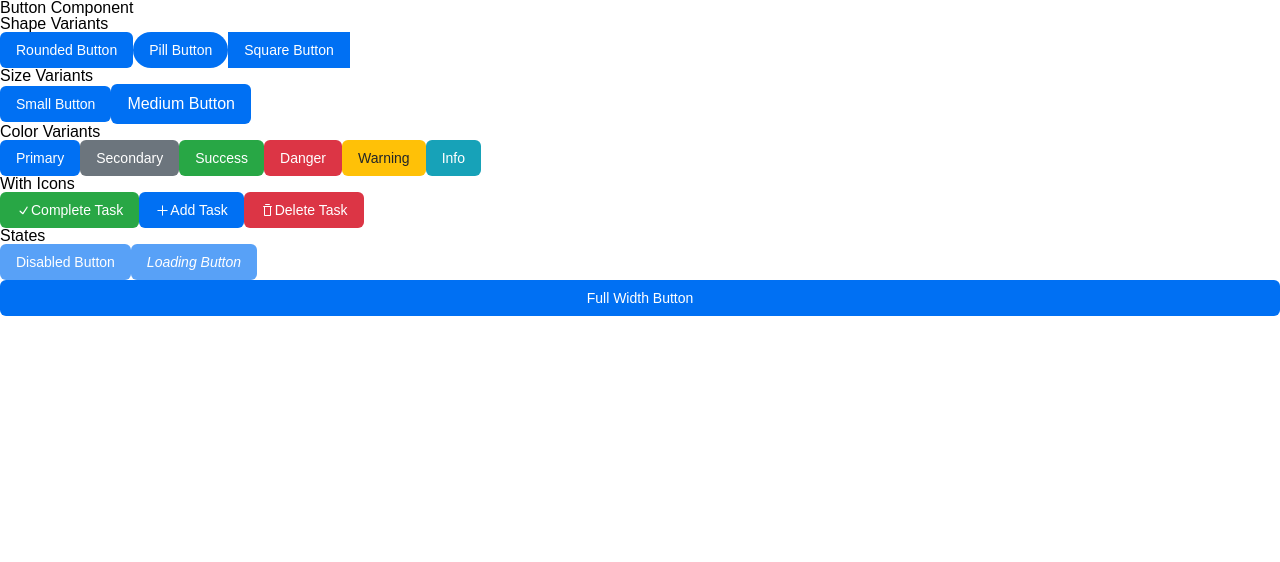
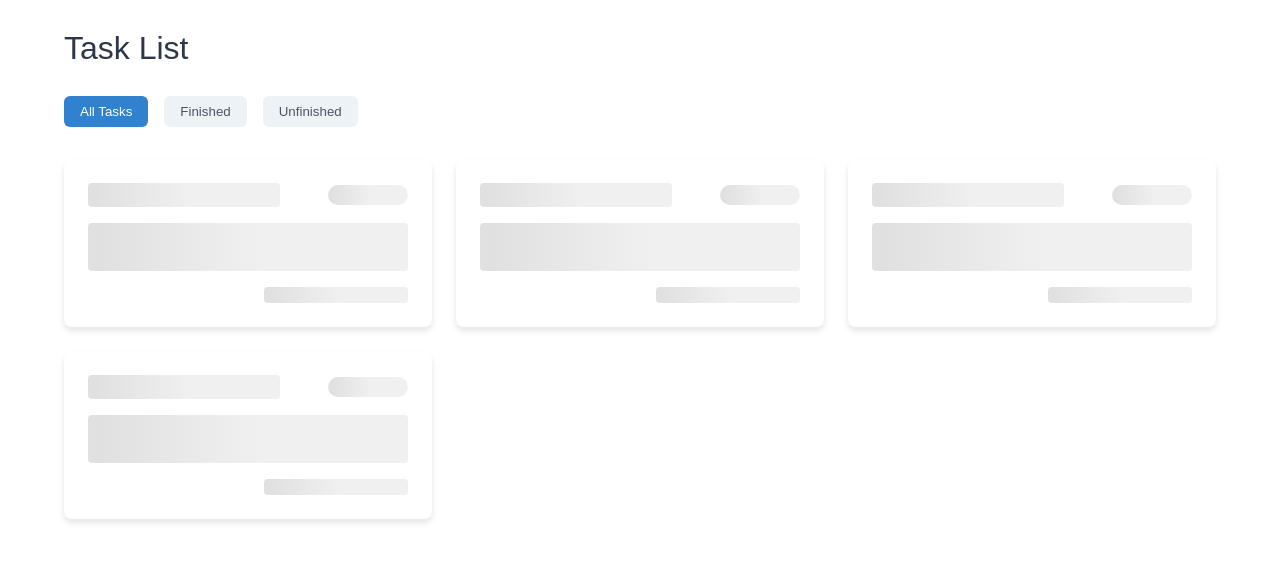
Before and after one commit to mdayat/fe-dot, a React (Vite) app: page / in a window 1280 px wide. Shown: the top 562 px of the page. Built offline with nearby package versions, Linux system fonts and the light colour scheme.

Commit message:
create task list, task card, task card skeleton, task filter, and task list empty

```diff
--- a/package.json
+++ b/package.json
@@ -12,6 +12,7 @@
   "dependencies": {
     "@radix-ui/react-icons": "^1.3.2",
     "@types/node": "^22.15.0",
+    "date-fns": "^4.1.0",
     "react": "^19.0.0",
     "react-dom": "^19.0.0",
     "react-router": "^7.5.2",
--- /dev/null
+++ b/src/components/TaskCard.tsx
@@ -0,0 +1,79 @@
+import styled from "styled-components";
+import type { Task } from "../pages/home";
+import { format } from "date-fns";
+
+const StyledTaskCard = styled.div`
+  background-color: white;
+  border-radius: 0.5rem;
+  box-shadow: 0 4px 6px rgba(0, 0, 0, 0.1);
+  padding: 1.5rem;
+  transition: transform 0.2s ease, box-shadow 0.2s ease;
+
+  &:hover {
+    transform: translateY(-4px);
+    box-shadow: 0 10px 15px rgba(0, 0, 0, 0.1);
+  }
+`;
+
+const TaskHeader = styled.div`
+  display: flex;
+  justify-content: space-between;
+  align-items: flex-start;
+  margin-bottom: 1rem;
+`;
+
+const TaskTitle = styled.h2`
+  font-size: 1.25rem;
+  color: #2d3748;
+  font-weight: 600;
+`;
+
+const Badge = styled.span<{ $finished: boolean }>`
+  padding: 0.25rem 0.75rem;
+  border-radius: 9999px;
+  font-size: 0.75rem;
+  font-weight: 600;
+  background-color: ${(props) => (props.$finished ? "#48bb78" : "#f56565")};
+  color: white;
+  white-space: nowrap;
+`;
+
+const TaskDescription = styled.p`
+  color: #4a5568;
+  margin-bottom: 1rem;
+  line-height: 1.5;
+`;
+
+const TaskFooter = styled.div`
+  width: fit-content;
+  margin-left: auto;
+  color: #718096;
+  font-size: 0.875rem;
+`;
+
+const formatDate = (dateString: string) => {
+  const date = new Date(dateString);
+  return format(date, "MMMM d, yyyy");
+};
+
+interface TaskCardProps {
+  task: Task;
+}
+
+function TaskCard({ task }: TaskCardProps) {
+  return (
+    <StyledTaskCard>
+      <TaskHeader>
+        <TaskTitle>{task.title}</TaskTitle>
+        <Badge $finished={task.finished}>
+          {task.finished ? "Finished" : "Unfinished"}
+        </Badge>
+      </TaskHeader>
+
+      <TaskDescription>{task.description}</TaskDescription>
+      <TaskFooter>Created on {formatDate(task.created_at)}</TaskFooter>
+    </StyledTaskCard>
+  );
+}
+
+export { TaskCard };
--- /dev/null
+++ b/src/components/TaskCardSkeleton.tsx
@@ -0,0 +1,69 @@
+import styled from "styled-components";
+
+const SkeletonPulse = styled.div<{ $borderRadius?: string }>`
+  width: 100%;
+  background: linear-gradient(90deg, #f0f0f0 25%, #e0e0e0 50%, #f0f0f0 75%);
+  background-size: 200% 100%;
+  animation: pulse 1.5s ease-in-out infinite;
+  border-radius: ${(props) => props.$borderRadius || "0.25rem"};
+
+  @keyframes pulse {
+    0% {
+      background-position: 0% 0%;
+    }
+    100% {
+      background-position: -200% 0%;
+    }
+  }
+`;
+
+const SkeletonCard = styled.div`
+  background-color: white;
+  border-radius: 0.5rem;
+  box-shadow: 0 4px 6px rgba(0, 0, 0, 0.1);
+  padding: 1.5rem;
+`;
+
+const SkeletonHeader = styled.div`
+  display: flex;
+  justify-content: space-between;
+  align-items: center;
+  margin-bottom: 1rem;
+`;
+
+const SkeletonTitle = styled(SkeletonPulse)`
+  height: 1.5rem;
+  width: 60%;
+`;
+
+const SkeletonBadge = styled(SkeletonPulse)`
+  height: 1.25rem;
+  width: 25%;
+  border-radius: 9999px;
+`;
+
+const SkeletonDescription = styled(SkeletonPulse)`
+  height: 3rem;
+  margin-bottom: 1rem;
+`;
+
+const SkeletonFooter = styled(SkeletonPulse)`
+  height: 1rem;
+  width: 45%;
+  margin-left: auto;
+`;
+
+function TaskCardSkeleton() {
+  return (
+    <SkeletonCard>
+      <SkeletonHeader>
+        <SkeletonTitle />
+        <SkeletonBadge />
+      </SkeletonHeader>
+      <SkeletonDescription />
+      <SkeletonFooter />
+    </SkeletonCard>
+  );
+}
+
+export { TaskCardSkeleton };
--- /dev/null
+++ b/src/components/TaskEmpty.tsx
@@ -0,0 +1,37 @@
+import styled from "styled-components";
+
+const StyledTaskEmpty = styled.div`
+  text-align: center;
+  padding: 2rem 1.5rem;
+  background-color: #f7fafc;
+  border-radius: 0.75rem;
+  border: 2px dashed #cbd5e0;
+`;
+
+const TaskEmptyTitle = styled.h3`
+  color: #4a5568;
+  font-size: 1.25rem;
+  margin-bottom: 1rem;
+  font-weight: 600;
+`;
+
+const TaskEmptyText = styled.p`
+  max-width: 512px;
+  margin: 0 auto;
+  color: #718096;
+  line-height: 1.25;
+`;
+
+function TaskEmpty() {
+  return (
+    <StyledTaskEmpty>
+      <TaskEmptyTitle>No tasks found</TaskEmptyTitle>
+      <TaskEmptyText>
+        There are no tasks that match your current filter. Try changing your
+        filter or create a new task.
+      </TaskEmptyText>
+    </StyledTaskEmpty>
+  );
+}
+
+export { TaskEmpty };
--- a/src/pages/home.tsx
+++ b/src/pages/home.tsx
@@ -1,67 +1,131 @@
-import { Button } from "@components/Button";
-import { CheckIcon, PlusIcon, TrashIcon } from "@radix-ui/react-icons";
+import { TaskCard } from "@components/TaskCard";
+import { TaskCardSkeleton } from "@components/TaskCardSkeleton";
+import { TaskEmpty } from "@components/TaskEmpty";
+import { useState, useMemo } from "react";
+import styled from "styled-components";
+
+export interface Task {
+  id: string;
+  title: string;
+  description: string;
+  finished: boolean;
+  created_at: string;
+}
+
+const Container = styled.div`
+  max-width: 1152px;
+  margin: 0 auto;
+  padding: 2rem;
+`;
+
+const Title = styled.h1`
+  color: #2d3748;
+  font-size: 2rem;
+  margin-bottom: 2rem;
+`;
+
+const FilterContainer = styled.div`
+  display: flex;
+  gap: 1rem;
+  margin-bottom: 2rem;
+  flex-wrap: wrap;
+  flex-direction: column;
+
+  @media (min-width: 480px) {
+    flex-direction: row;
+    align-items: center;
+  }
+`;
+
+// TODO:
+const FilterButton = styled.button<{ $active: boolean }>`
+  padding: 0.5rem 1rem;
+  background-color: ${(props) => (props.$active ? "#3182ce" : "#edf2f7")};
+  color: ${(props) => (props.$active ? "white" : "#4a5568")};
+  border: none;
+  border-radius: 0.375rem;
+  font-weight: 500;
+  cursor: pointer;
+  transition: all 0.2s ease;
+
+  &:hover {
+    background-color: ${(props) => (props.$active ? "#2c5282" : "#e2e8f0")};
+  }
+`;
+
+const TaskGrid = styled.div`
+  display: grid;
+  grid-template-columns: 1fr;
+  gap: 1.5rem;
+
+  @media (min-width: 640px) {
+    grid-template-columns: repeat(auto-fill, minmax(300px, 1fr));
+  }
+`;
 
 function Home() {
+  const [isLoading, setIsLoading] = useState(true);
+  const [tasks, setTasks] = useState<Task[]>([]);
+  const [filter, setFilter] = useState<"all" | "finished" | "unfinished">(
+    "all"
+  );
+
+  const filteredTasks = useMemo((): Task[] => {
+    return tasks.filter((task) => {
+      if (filter === "all") {
+        return true;
+      } else if (filter === "finished") {
+        return task.finished;
+      } else if (filter === "unfinished") {
+        return !task.finished;
+      } else {
+        return true;
+      }
+    });
+  }, [filter, tasks]);
+
   return (
-    <div>
-      <h1>Button Component</h1>
+    <Container>
+      <Title>Task List</Title>
 
-      <section>
-        <h2>Shape Variants</h2>
-        <div>
-          <Button shape="rounded">Rounded Button</Button>
-          <Button shape="pill">Pill Button</Button>
-          <Button shape="square">Square Button</Button>
-        </div>
-      </section>
+      <FilterContainer>
+        <FilterButton
+          $active={filter === "all"}
+          onClick={() => setFilter("all")}
+        >
+          All Tasks
+        </FilterButton>
+        <FilterButton
+          $active={filter === "finished"}
+          onClick={() => setFilter("finished")}
+        >
+          Finished
+        </FilterButton>
+        <FilterButton
+          $active={filter === "unfinished"}
+          onClick={() => setFilter("unfinished")}
+        >
+          Unfinished
+        </FilterButton>
+      </FilterContainer>
 
-      <section>
-        <h2>Size Variants</h2>
-        <div>
-          <Button size="small">Small Button</Button>
-          <Button size="medium">Medium Button</Button>
-        </div>
-      </section>
-
-      <section>
-        <h2>Color Variants</h2>
-        <div>
-          <Button color="primary">Primary</Button>
-          <Button color="secondary">Secondary</Button>
-          <Button color="success">Success</Button>
-          <Button color="danger">Danger</Button>
-          <Button color="warning">Warning</Button>
-          <Button color="info">Info</Button>
-        </div>
-      </section>
-
-      <section>
-        <h2>With Icons</h2>
-        <div>
-          <Button color="success">
-            <CheckIcon />
-            Complete Task
-          </Button>
-          <Button color="primary">
-            <PlusIcon />
-            Add Task
-          </Button>
-          <Button color="danger">
-            <TrashIcon />
-            Delete Task
-          </Button>
-        </div>
-      </section>
-
-      <section>
-        <h2>States</h2>
-        <div>
-          <Button disabled>Disabled Button</Button>
-          <Button isLoading>Loading Button</Button>
-          <Button fullWidth>Full Width Button</Button>
-        </div>
-      </section>
-    </div>
+      {isLoading ? (
+        <TaskGrid>
+          <TaskCardSkeleton />
+          <TaskCardSkeleton />
+          <TaskCardSkeleton />
+          <TaskCardSkeleton />
+        </TaskGrid>
+      ) : filteredTasks.length > 0 ? (
+        <TaskGrid>
+          {filteredTasks.map((task) => (
+            <TaskCard key={task.id} task={task}></TaskCard>
+          ))}
+        </TaskGrid>
+      ) : (
+        <TaskEmpty />
+      )}
+    </Container>
   );
 }
 
```
Also changed, not shown: 1 other file (tests, documents, lock files or other folders).
